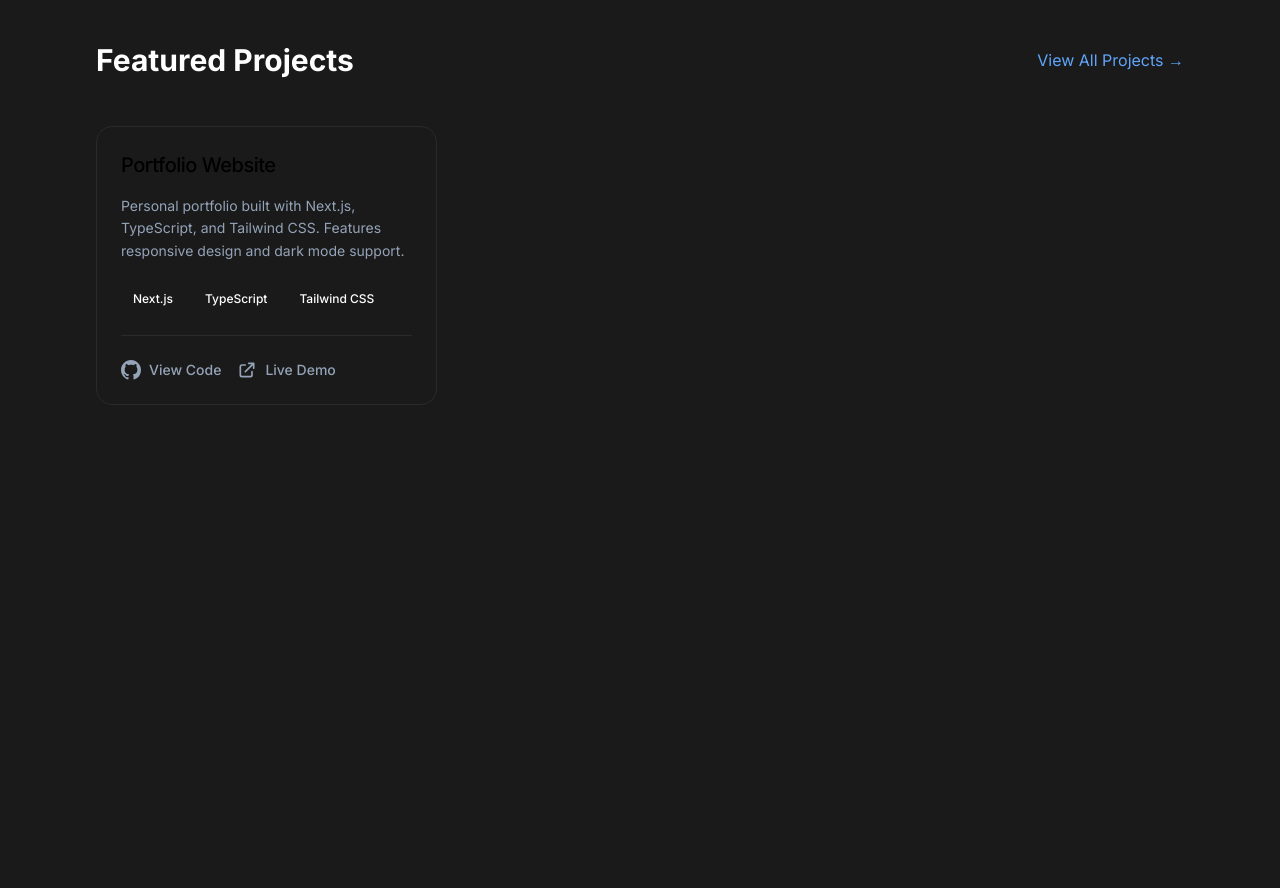
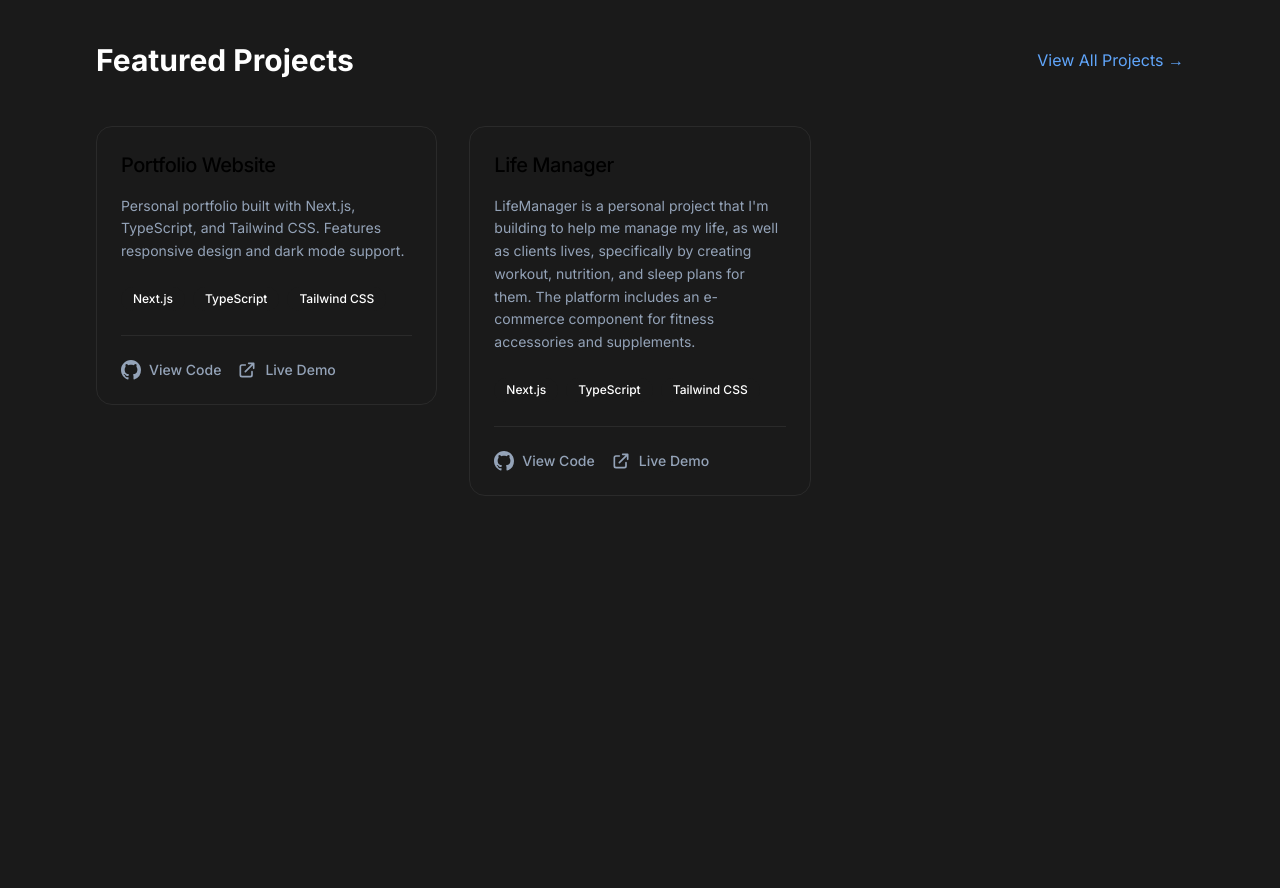
Before and after one commit to nicholasb4711/portfolio, a Next.js app: page / in a window 1280 px wide. Shown: the part 1940-2828 px from the top of the page. Built offline with nearby package versions, Linux system fonts and the light colour scheme; no server answers.

Commit message:
Update projects.ts

```diff
--- a/src/data/projects.ts
+++ b/src/data/projects.ts
@@ -27,4 +27,12 @@ export const featuredProjects: Project[] = [
     liveUrl: "https://nicholasbyrne.dev",
     featured: true
   },
+  {
+    title: "Life Manager",
+    description: "LifeManager is a personal project that I'm building to help me manage my life, as well as clients lives, specifically by creating workout, nutrition, and sleep plans for them. The platform includes an e-commerce component for fitness accessories and supplements.",
+    technologies: ["Next.js", "TypeScript", "Tailwind CSS"],
+    githubUrl: "https://github.com/nicholasb4711/portfolio",
+    liveUrl: "https://nicholasbyrne.dev",
+    featured: true
+  }
 ];
```
